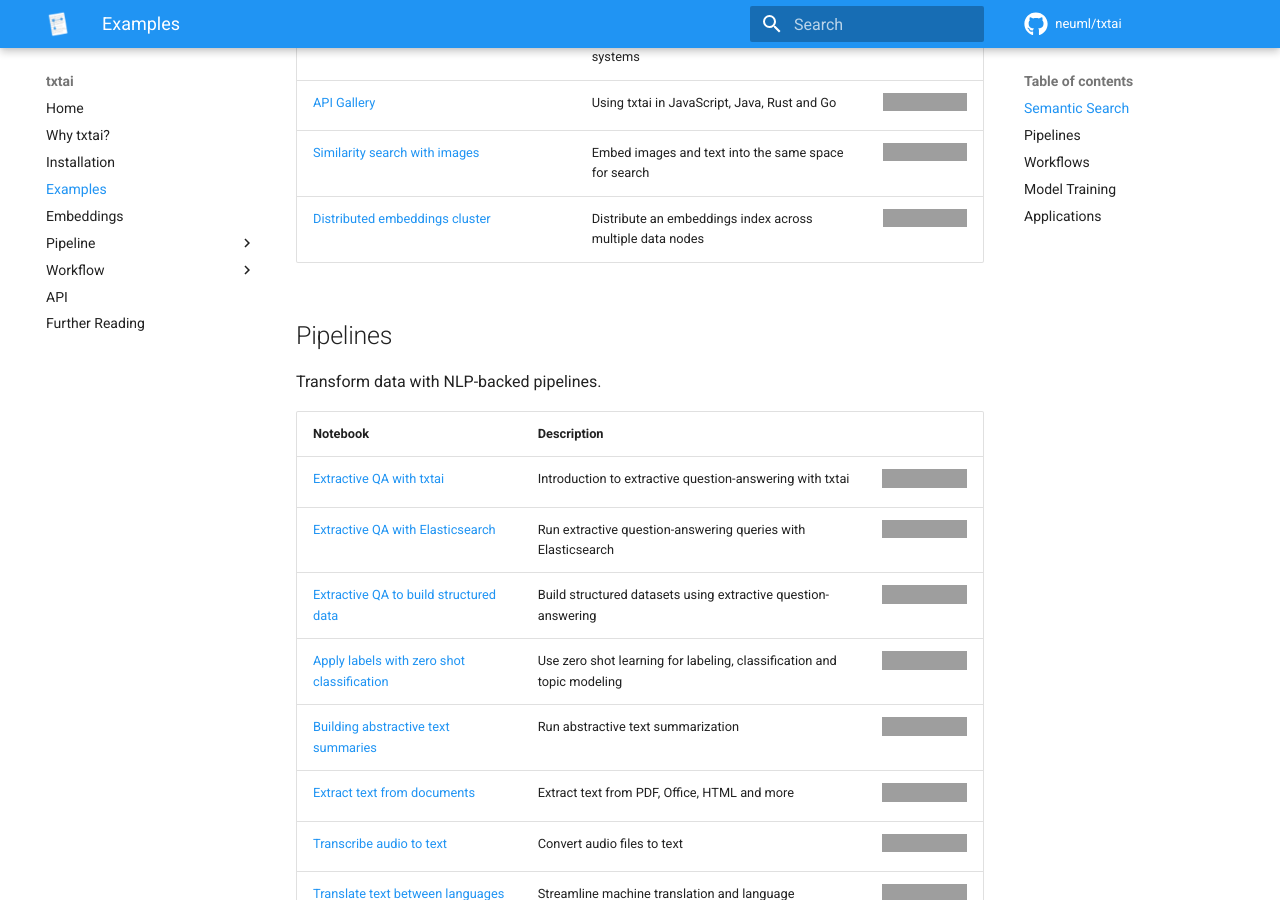
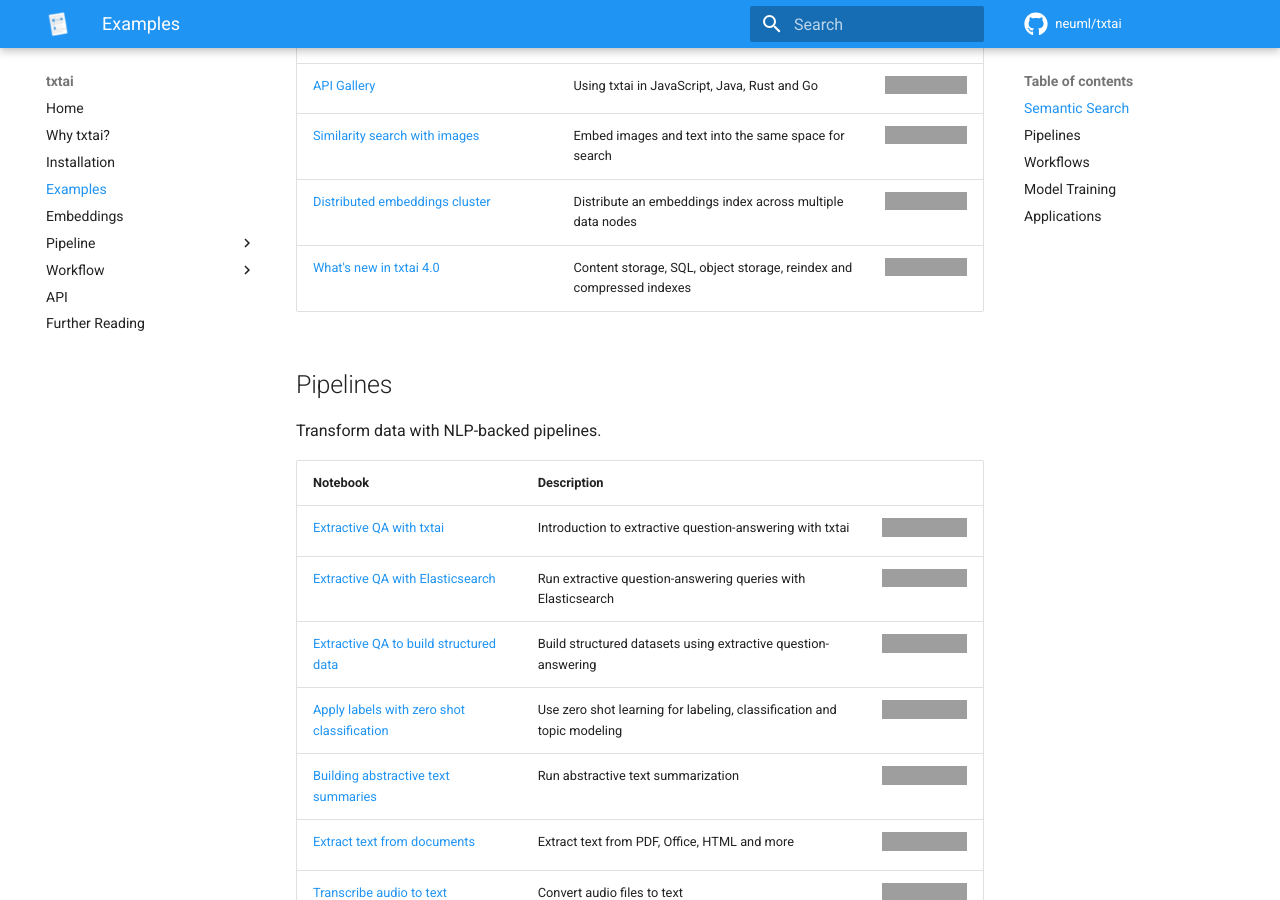
Before and after one commit to neuml/txtai, an MkDocs documentation site: the page built from docs/examples.md, in a window 1280 px wide and 900 px high, scrolled down 577 px. Built offline with MkDocs 1.6.1 and Material for MkDocs 9.7.7, drawn with Linux system fonts in a browser that asks for light colours; comment, search, counter and statistics services are not loaded; grey boxes are pictures that could not be loaded.

Commit message:
Add notebook link to docs

```diff
--- a/docs/examples.md
+++ b/docs/examples.md
@@ -15,6 +15,7 @@
 | [API Gallery](https://github.com/neuml/txtai/blob/master/examples/08_API_Gallery.ipynb) | Using txtai in JavaScript, Java, Rust and Go | [![Open In Colab](https://colab.research.google.com/assets/colab-badge.svg)](https://colab.research.google.com/github/neuml/txtai/blob/master/examples/08_API_Gallery.ipynb) |
 | [Similarity search with images](https://github.com/neuml/txtai/blob/master/examples/13_Similarity_search_with_images.ipynb) | Embed images and text into the same space for search | [![Open In Colab](https://colab.research.google.com/assets/colab-badge.svg)](https://colab.research.google.com/github/neuml/txtai/blob/master/examples/13_Similarity_search_with_images.ipynb) |
 | [Distributed embeddings cluster](https://github.com/neuml/txtai/blob/master/examples/15_Distributed_embeddings_cluster.ipynb) | Distribute an embeddings index across multiple data nodes | [![Open In Colab](https://colab.research.google.com/assets/colab-badge.svg)](https://colab.research.google.com/github/neuml/txtai/blob/master/examples/15_Distributed_embeddings_cluster.ipynb) |
+| [What's new in txtai 4.0](https://github.com/neuml/txtai/blob/master/examples/24_Whats_new_in_txtai_4_0.ipynb) | Content storage, SQL, object storage, reindex and compressed indexes | [![Open In Colab](https://colab.research.google.com/assets/colab-badge.svg)](https://colab.research.google.com/github/neuml/txtai/blob/master/examples/24_Whats_new_in_txtai_4_0.ipynb) |
 
 ## Pipelines
 
```
Also changed, not shown: README.md (+1 -0 lines).
